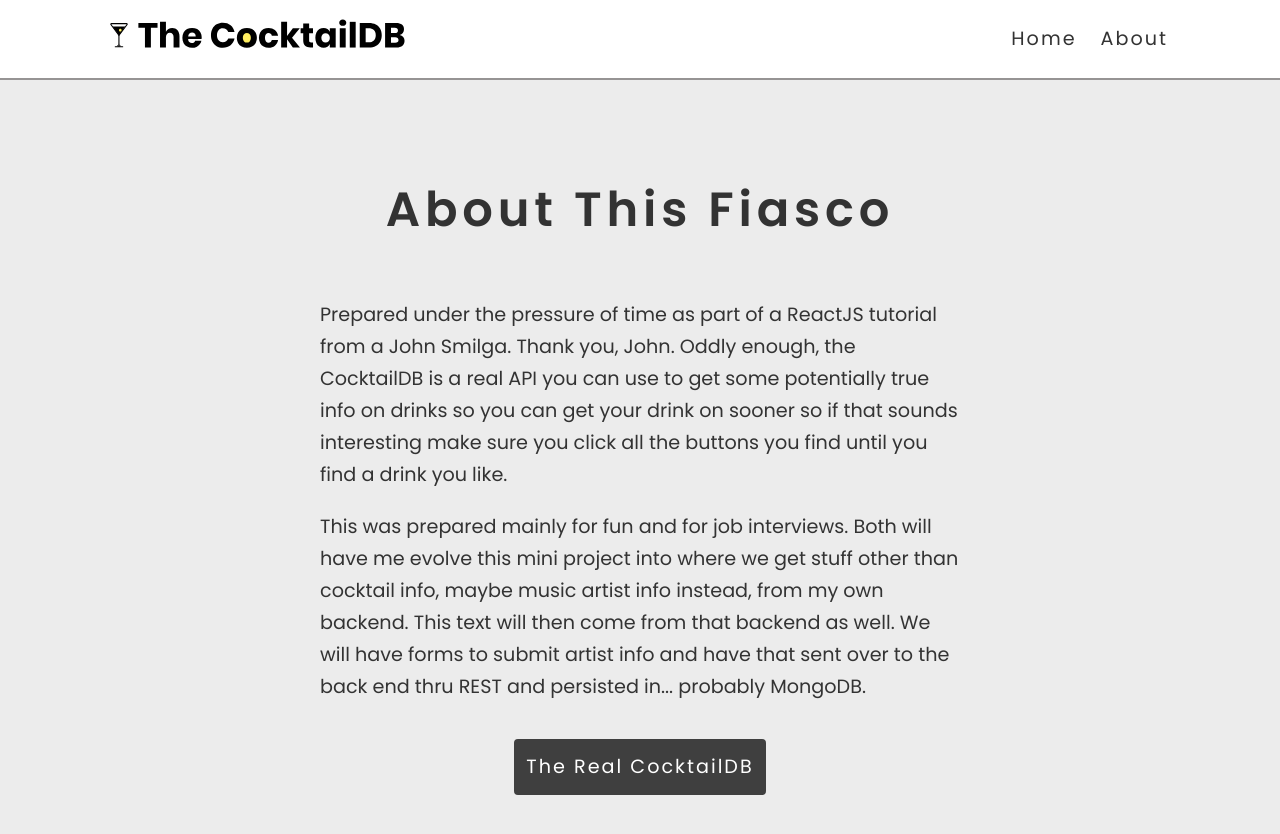
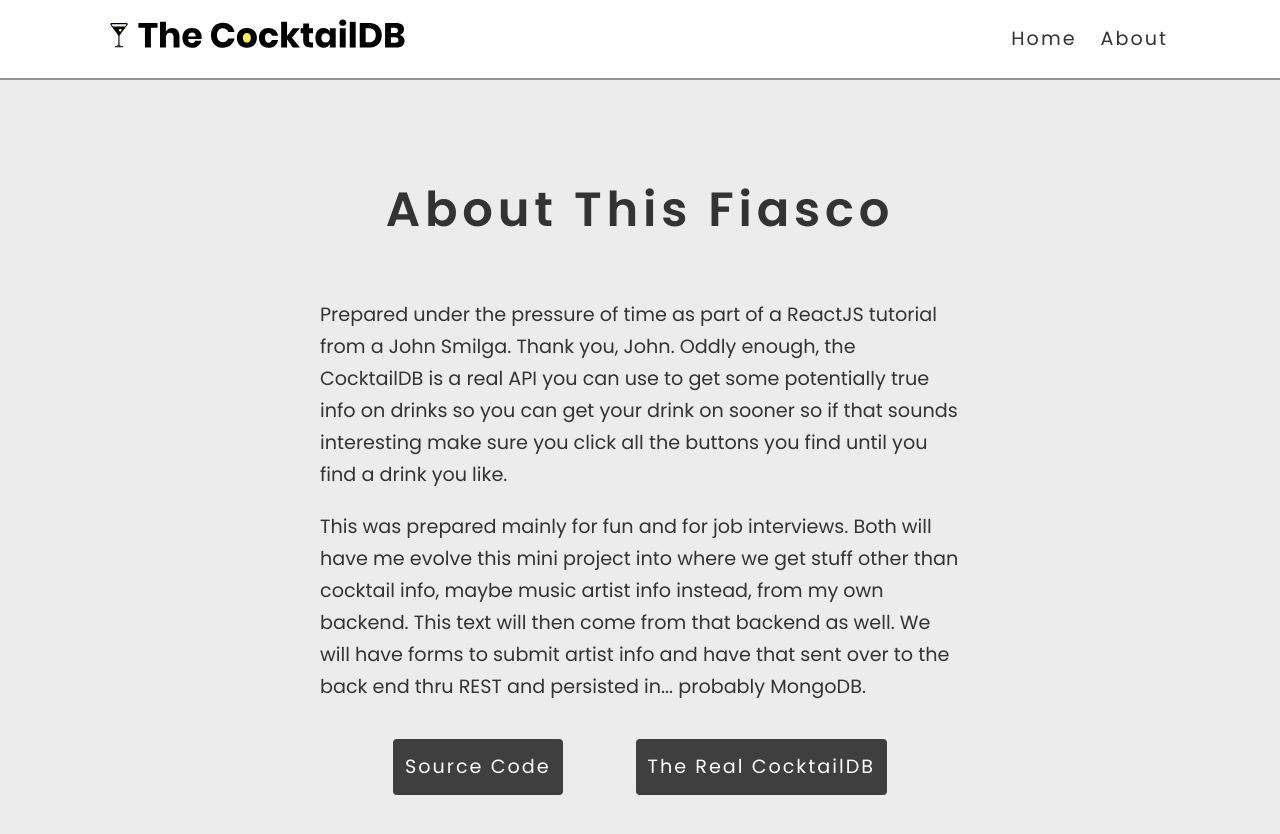
Before and after one commit to effinsky/cocktaildb-adapted, a React (Create React App) app: page /about in a window 1280 px wide. Shown: the top 834 px of the page. Built offline with nearby package versions, Linux system fonts and the light colour scheme; no server answers; a web font is replaced by a local one.

Commit message:
added source code button to about and flex for its formatting

```diff
--- a/src/index.css
+++ b/src/index.css
@@ -225,6 +225,14 @@ About
   letter-spacing: 2px;
   padding: 10px;
   margin-top: 1rem;
+}
+
+.about-btn-container {
+  max-width: inherit;
+  width: inherit;
+  display: flex;
+  flex-wrap: wrap;
+  justify-content: space-evenly;
 }
 
 /*
--- a/src/pages/About.jsx
+++ b/src/pages/About.jsx
@@ -20,6 +20,14 @@ const About = () => {
           to submit artist info and have that sent over to the back end thru
           REST and persisted in... probably MongoDB.
         </p>
+        <article className="about-btn-container">
+          <a
+            target="_blank"
+            rel="noopener noreferrer"
+            href="httpw:www.github.com/adiforka/cocktaildb-adapted"
+            className="btn-primary">
+            source code
+          </a>
           <a
             target="_blank"
             rel="noopener noreferrer"
@@ -27,6 +35,7 @@ const About = () => {
             className="btn-primary">
             the real cocktailDB
           </a>
+        </article>
       </section>
     </div>
   )
```
Lines whose indentation alone changed are shown as unchanged.
